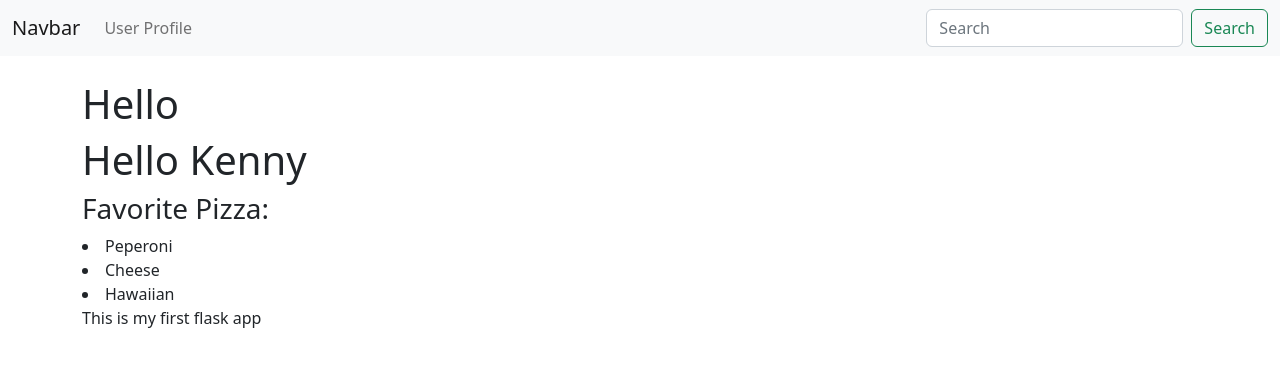
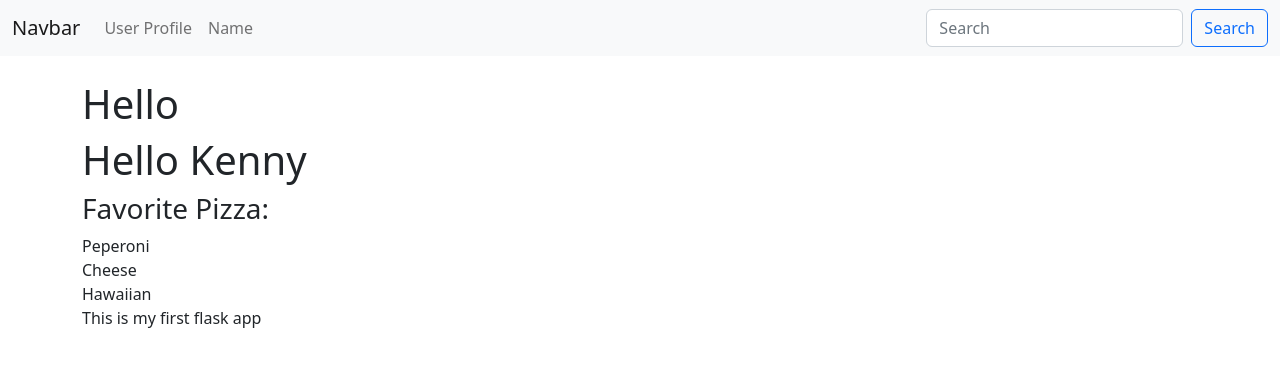
Before and after one commit to KQuiggins/flask_app, a Flask app: page / in a window 1280 px wide. Shown: the top 367 px of the page. Run offline with Flask 2, Linux system fonts and the light colour scheme.

Commit message:
added flask-wtf and name.html file

```diff
--- a/app.py
+++ b/app.py
@@ -1,6 +1,15 @@
 from flask import Flask, render_template, request, redirect, url_for
+from flask_wtf import FlaskForm
+from wtforms import StringField, SubmitField
+from wtforms.validators import DataRequired
 
 app = Flask(__name__)
+app.config['SECRET_KEY'] = 'mysecretkey'
+
+
+class NameForm(FlaskForm):
+    name = StringField('What is your name?', validators=[DataRequired()])
+    submit = SubmitField('Submit')
 
 
 @app.route('/')
@@ -31,6 +40,19 @@ def page_not_found(e):
 def page_not_found(e):
     return render_template('500.html'), 500
 
+# create name page
+
+
+@app.route('/name', methods=['GET', 'POST'])
+def name():
+    name = None
+    form = NameForm()
+    # validate form
+    if form.validate_on_submit():
+        name = form.name.data
+        form.name.data = ''
+    return render_template('name.html', form=form, name=name)
+
 
 if __name__ == '__main__':
     app.run(debug=True)
--- a/templates/index.html
+++ b/templates/index.html
@@ -8,7 +8,12 @@
     <h3>Favorite Pizza:</h3>
 
     {% for topping in favorite_pizza %}
-        <li>{{topping}}</li>
+        {% if topping == 41 %}
+            {{topping + 100}}<br>
+        {% else %}
+            {{topping}}<br>
+        {% endif %}
+
     {% endfor %}
 
     <p>This is my first flask app</p>
--- a/templates/navbar.html
+++ b/templates/navbar.html
@@ -9,10 +9,13 @@
             <li class="nav-item">
                 <a class="nav-link" href="{{url_for('user', name='Kenny')}}">User Profile</a>
             </li>
+            <li class="nav-item">
+                <a class="nav-link" href="{{url_for('name')}}">Name</a>
+            </li>
         </ul>
         <form class="d-flex" role="search">
           <input class="form-control me-2" type="search" placeholder="Search" aria-label="Search">
-          <button class="btn btn-outline-success" type="submit">Search</button>
+          <button class="btn btn-outline-primary" type="submit">Search</button>
         </form>
       </div>
     </div>
```
Also changed, not shown: templates/name.html (added, +22 -0 lines).
